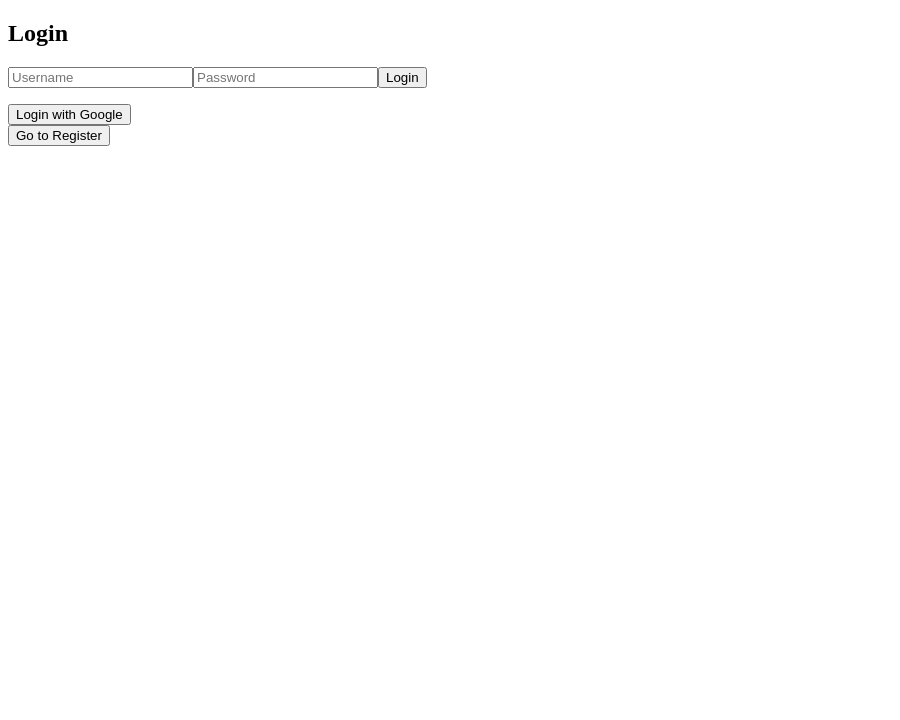
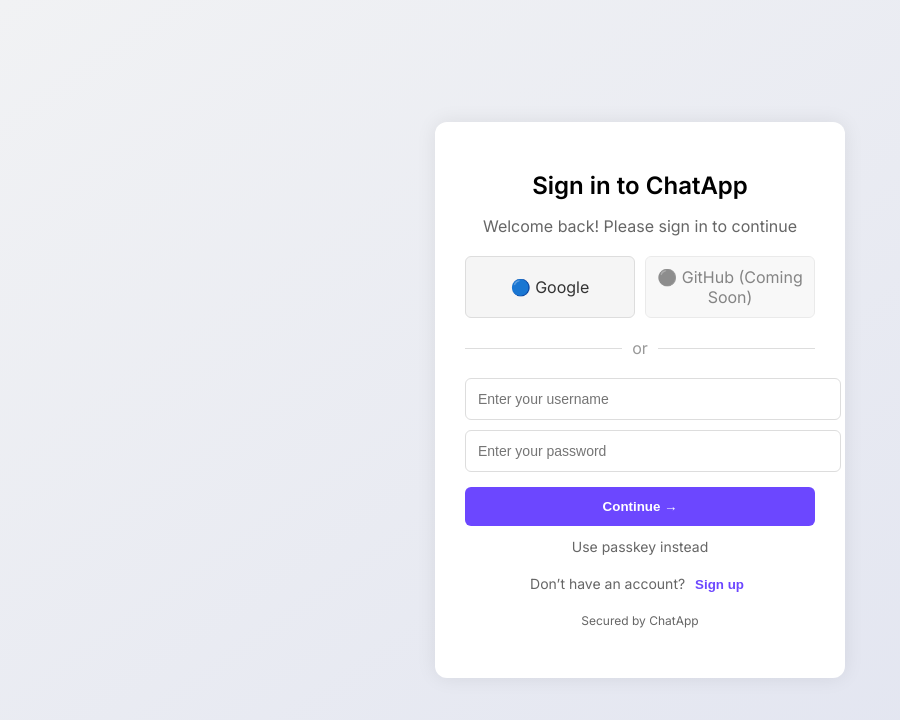
Before and after one commit to CodeBySushant/Chat-app, a React (Create React App) app in the folder client/: page / in a window 1280 px wide. Shown: the top 720 px of the page, without its empty margins (0-900 px from the left). Built offline with nearby package versions, Linux system fonts and the light colour scheme; no server answers.

Commit message:
feat : Enhanced Signup/Login Page UI

```diff
--- a/client/src/App.js
+++ b/client/src/App.js
@@ -8,7 +8,6 @@
   const [showRegister, setShowRegister] = useState(false);
 
   useEffect(() => {
-    // 1. Check if user info is already saved locally
     const storedUser = localStorage.getItem('username');
     const storedToken = localStorage.getItem('token');
 
@@ -17,33 +16,25 @@
       return;
     }
 
-    // 2. Check URL params for Google OAuth redirect with token & username
+    // Check for Google OAuth redirect
     const params = new URLSearchParams(window.location.search);
     const token = params.get('token');
     const username = params.get('username');
 
     if (token && username) {
-      // Save token and username locally
       localStorage.setItem('token', token);
       localStorage.setItem('username', username);
       setUser(username);
-
-      // Clean URL by removing query params
       window.history.replaceState({}, document.title, '/');
     }
   }, []);
 
+  // 🔁 Switch between Login/Register screens
   if (!user) {
     return showRegister ? (
-      <>
-        <Register onRegister={setUser} />
-        <button onClick={() => setShowRegister(false)}>Go to Login</button>
-      </>
+      <Register onSwitch={() => setShowRegister(false)} />
     ) : (
-      <>
-        <Login onLogin={setUser} />
-        <button onClick={() => setShowRegister(true)}>Go to Register</button>
-      </>
+      <Login onLogin={setUser} onSwitch={() => setShowRegister(true)} />
     );
   }
 
--- a/client/src/components/Chat.css
+++ b/client/src/components/Chat.css
@@ -5,9 +5,10 @@
   margin: 50px auto;
   padding: 30px 40px;
   border-radius: 16px;
-  font-family: 'Roboto', sans-serif;
+  font-family: 'Segoe UI', Tahoma, Geneva, Verdana, sans-serif;
   box-shadow: 0 8px 24px rgba(0, 0, 0, 0.12);
   background: #ffffff;
+  color: #222222;
   position: relative;
   display: flex;
   flex-direction: column;
--- /dev/null
+++ b/client/src/components/auth/Login.css
@@ -0,0 +1,158 @@
+@import url('https://fonts.googleapis.com/css2?family=Inter:wght@400;600&display=swap');
+
+body {
+  font-family: 'Inter', sans-serif;
+  background: linear-gradient(145deg, #f1f2f4, #e0e3f0);
+  height: 100vh;
+  margin: 0;
+  display: flex;
+  align-items: center;
+  justify-content: center;
+}
+
+.login-container {
+  display: flex;
+  align-items: center;
+  justify-content: center;
+}
+
+.login-card {
+  background: #fff;
+  padding: 30px;
+  border-radius: 12px;
+  width: 350px;
+  box-shadow: 0 0 20px rgba(0, 0, 0, 0.08);
+  text-align: center;
+}
+
+.login-card h2 {
+  margin-bottom: 8px;
+  font-size: 24px;
+}
+
+.login-card p {
+  color: #666;
+  margin-bottom: 20px;
+}
+
+.oauth-buttons {
+  display: flex;
+  gap: 10px;
+  margin-top: 15px;
+  justify-content: center;
+}
+
+.oauth-btn {
+  flex: 1;
+  background: #f5f5f5;
+  border: 1px solid #ddd;
+  padding: 10px;
+  border-radius: 6px;
+  cursor: pointer;
+  font-weight: 500;
+  text-decoration: none;
+  color: #333;
+  display: flex;
+  align-items: center;
+  justify-content: center;
+}
+
+.google-btn:hover {
+  background: #eaeaea;
+}
+
+.github-btn {
+  opacity: 0.6;
+  cursor: not-allowed;
+}
+
+.github-btn:hover {
+  background: #f5f5f5;
+}
+
+.divider {
+  margin: 20px 0;
+  position: relative;
+  color: #999;
+}
+
+.divider span {
+  background: white;
+  padding: 0 10px;
+  position: relative;
+  z-index: 1;
+}
+
+.divider::before {
+  content: '';
+  height: 1px;
+  background: #ddd;
+  position: absolute;
+  left: 0;
+  right: 0;
+  top: 50%;
+  z-index: 0;
+}
+
+.login-form input {
+  width: 100%;
+  padding: 12px;
+  margin-top: 10px;
+  border: 1px solid #ddd;
+  border-radius: 6px;
+  font-size: 14px;
+}
+
+.login-form input:first-child {
+  margin-top: 0;
+}
+
+.primary-btn {
+  background-color: #6c47ff;
+  color: white;
+  border: none;
+  padding: 12px;
+  margin-top: 15px;
+  width: 100%;
+  border-radius: 6px;
+  font-weight: bold;
+  cursor: pointer;
+}
+
+.primary-btn:hover {
+  background-color: #5637d2;
+}
+
+.passkey-link {
+  display: block;
+  margin-top: 12px;
+  font-size: 14px;
+  color: #666;
+  text-decoration: none;
+}
+
+.signup-link {
+  margin-top: 20px;
+  font-size: 14px;
+  color: #666;
+}
+
+.link-button {
+  color: #6c47ff;
+  text-decoration: none;
+  font-weight: bold;
+  background: none;
+  border: none;
+  cursor: pointer;
+}
+
+.error-msg {
+  color: #e74c3c;
+  margin-top: 10px;
+}
+
+.secured-by {
+  margin-top: 20px;
+  font-size: 12px;
+  color: #999;
+}
--- a/client/src/components/auth/Login.js
+++ b/client/src/components/auth/Login.js
@@ -1,6 +1,7 @@
 import React, { useState } from 'react';
+import './Login.css';
 
-function Login({ onLogin }) {
+function Login({ onLogin, onSwitch }) {
   const [username, setUsername] = useState('');
   const [password, setPassword] = useState('');
   const [error, setError] = useState('');
@@ -26,34 +27,48 @@
   };
 
   return (
-    <div>
-      <h2>Login</h2>
-      <form onSubmit={handleLogin}>
+    <div className="login-container">
+      <div className="login-card">
+        <h2>Sign in to ChatApp</h2>
+        <p>Welcome back! Please sign in to continue</p>
+
+        <div className="oauth-buttons">
+          <a href="http://localhost:5000/api/auth/google" className="oauth-btn google-btn">🔵 Google</a>
+          <a href="#" className="oauth-btn github-btn" disabled>⚫ GitHub (Coming Soon)</a>
+        </div>
+
+        <div className="divider"><span>or</span></div>
+
+        <form onSubmit={handleLogin} className="login-form">
           <input
             type="text"
-          placeholder="Username"
+            placeholder="Enter your username"
             value={username}
             onChange={e => setUsername(e.target.value)}
             required
           />
           <input
             type="password"
-          placeholder="Password"
+            placeholder="Enter your password"
             value={password}
             onChange={e => setPassword(e.target.value)}
             required
           />
-        <button type="submit">Login</button>
+          <button type="submit" className="primary-btn">Continue →</button>
         </form>
-      {error && <p>{error}</p>}
 
-      {/* ✅ Google Login Button */}
-      <a
-        href="http://localhost:5000/api/auth/google"
-        style={{ display: 'inline-block', marginTop: '1rem' }}
-      >
-        <button type="button">Login with Google</button>
-      </a>
+        <a className="passkey-link" href="#">Use passkey instead</a>
+
+        {error && <p className="error-msg">{error}</p>}
+
+        <p className="signup-link">
+          Don’t have an account?{' '}
+          <button type="button" className="link-button" onClick={onSwitch}>
+            Sign up
+          </button>
+        </p>
+        <p className="secured-by">Secured by ChatApp</p>
+      </div>
     </div>
   );
 }
--- /dev/null
+++ b/client/src/components/auth/Register.css
@@ -0,0 +1,72 @@
+@import url('https://fonts.googleapis.com/css2?family=Inter:wght@400;600&display=swap');
+
+body {
+  font-family: 'Inter', sans-serif;
+  background: linear-gradient(145deg, #f1f2f4, #e0e3f0);
+  margin: 0;
+  height: 100vh;
+  display: flex;
+  align-items: center;
+  justify-content: center;
+}
+
+.register-container {
+  display: flex;
+  align-items: center;
+  justify-content: center;
+}
+
+.register-card {
+  background: #fff;
+  padding: 30px;
+  border-radius: 12px;
+  width: 350px;
+  box-shadow: 0 0 20px rgba(0, 0, 0, 0.08);
+  text-align: center;
+}
+
+.register-card h2 {
+  margin-bottom: 8px;
+}
+
+.register-form input {
+  width: 100%;
+  padding: 10px;
+  margin-top: 10px;
+  border: 1px solid #ddd;
+  border-radius: 6px;
+}
+
+.primary-btn {
+  background-color: #6c47ff;
+  color: white;
+  border: none;
+  padding: 12px;
+  margin-top: 15px;
+  width: 100%;
+  border-radius: 6px;
+  font-weight: bold;
+  cursor: pointer;
+}
+
+.primary-btn:hover {
+  background-color: #5637d2;
+}
+
+.switch-link {
+  margin-top: 20px;
+  font-size: 14px;
+  color: #666;
+}
+
+.switch-link a {
+  color: #6c47ff;
+  text-decoration: none;
+  font-weight: bold;
+}
+
+.message-msg {
+  margin-top: 10px;
+  font-size: 14px;
+  color: #333;
+}
--- a/client/src/components/auth/Register.js
+++ b/client/src/components/auth/Register.js
@@ -1,9 +1,11 @@
 import React, { useState } from 'react';
+import './Register.css';
 
-function Register() {
+function Register({ onSwitch }) {
   const [username, setUsername] = useState('');
   const [password, setPassword] = useState('');
   const [message, setMessage] = useState('');
+  const [success, setSuccess] = useState(false);
 
   const handleRegister = async (e) => {
     e.preventDefault();
@@ -17,35 +19,51 @@
     const data = await res.json();
 
     if (res.ok) {
-      setMessage('Registration successful! You can now login.');
+      setMessage('✅ Registration successful! You can now login.');
+      setSuccess(true);
       setUsername('');
       setPassword('');
     } else {
-      setMessage(data.error || 'Registration failed');
+      setMessage(data.error || '❌ Registration failed');
+      setSuccess(false);
     }
   };
 
   return (
-    <div>
-      <h2>Register</h2>
-      <form onSubmit={handleRegister}>
+    <div className="register-container">
+      <div className="register-card">
+        <h2>Create your account</h2>
+        <p>Start chatting by creating your account</p>
+
+        <form onSubmit={handleRegister} className="register-form">
           <input
             type="text"
-          placeholder="Username"
+            placeholder="Choose a username"
             value={username}
-          onChange={e => setUsername(e.target.value)}
+            onChange={(e) => setUsername(e.target.value)}
             required
           />
           <input
             type="password"
-          placeholder="Password"
+            placeholder="Create a password"
             value={password}
-          onChange={e => setPassword(e.target.value)}
+            onChange={(e) => setPassword(e.target.value)}
             required
           />
-        <button type="submit">Register</button>
+          <button type="submit" className="primary-btn">Sign Up →</button>
         </form>
-      {message && <p>{message}</p>}
+
+        {message && (
+          <p className={`message-msg ${success ? 'success' : 'error'}`}>{message}</p>
+        )}
+
+        <p className="switch-link">
+          Already have an account?{' '}
+          <button type="button" className="link-button" onClick={onSwitch}>
+            Login
+          </button>
+        </p>
+      </div>
     </div>
   );
 }
```
Lines whose indentation alone changed are shown as unchanged.
